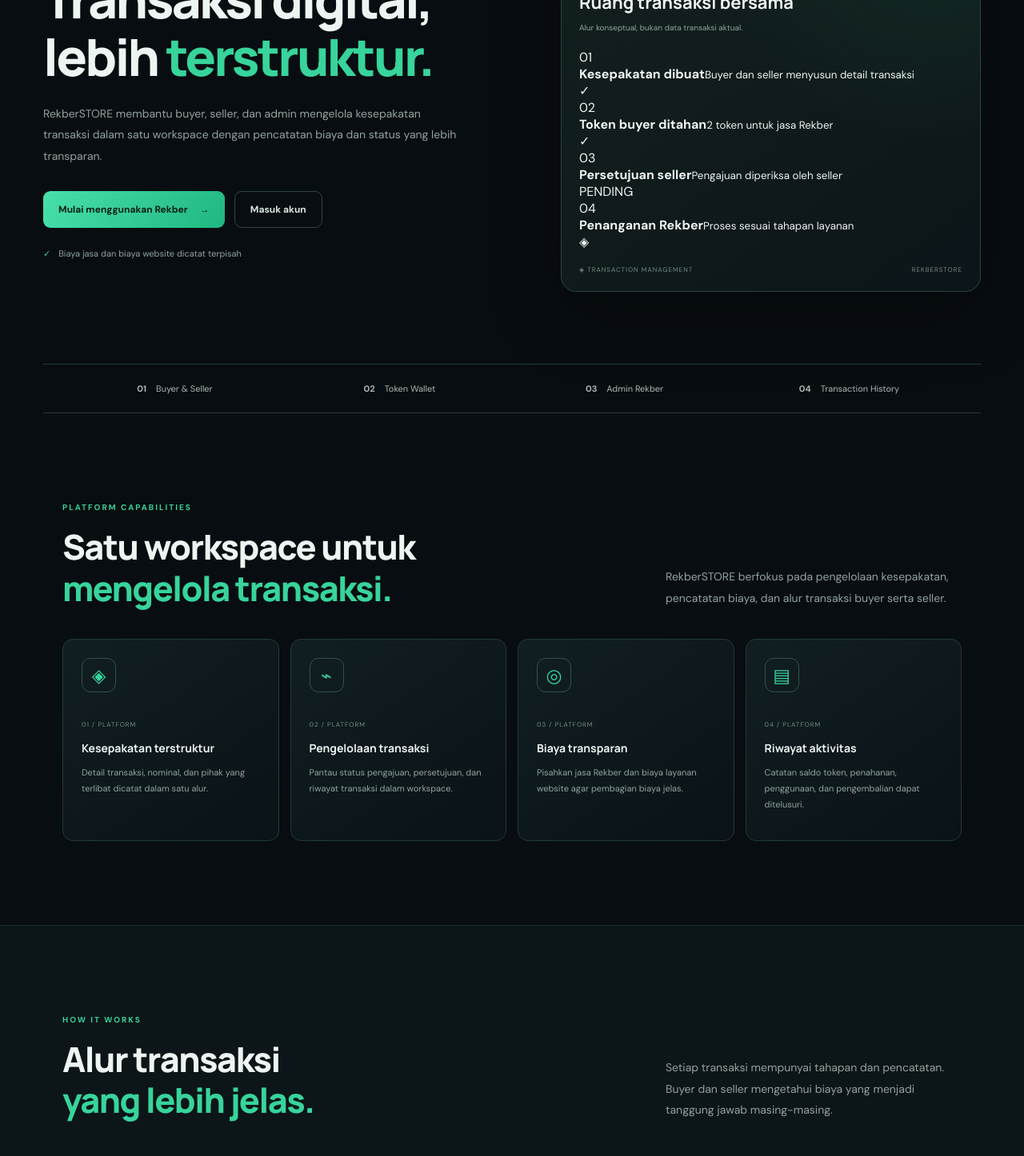
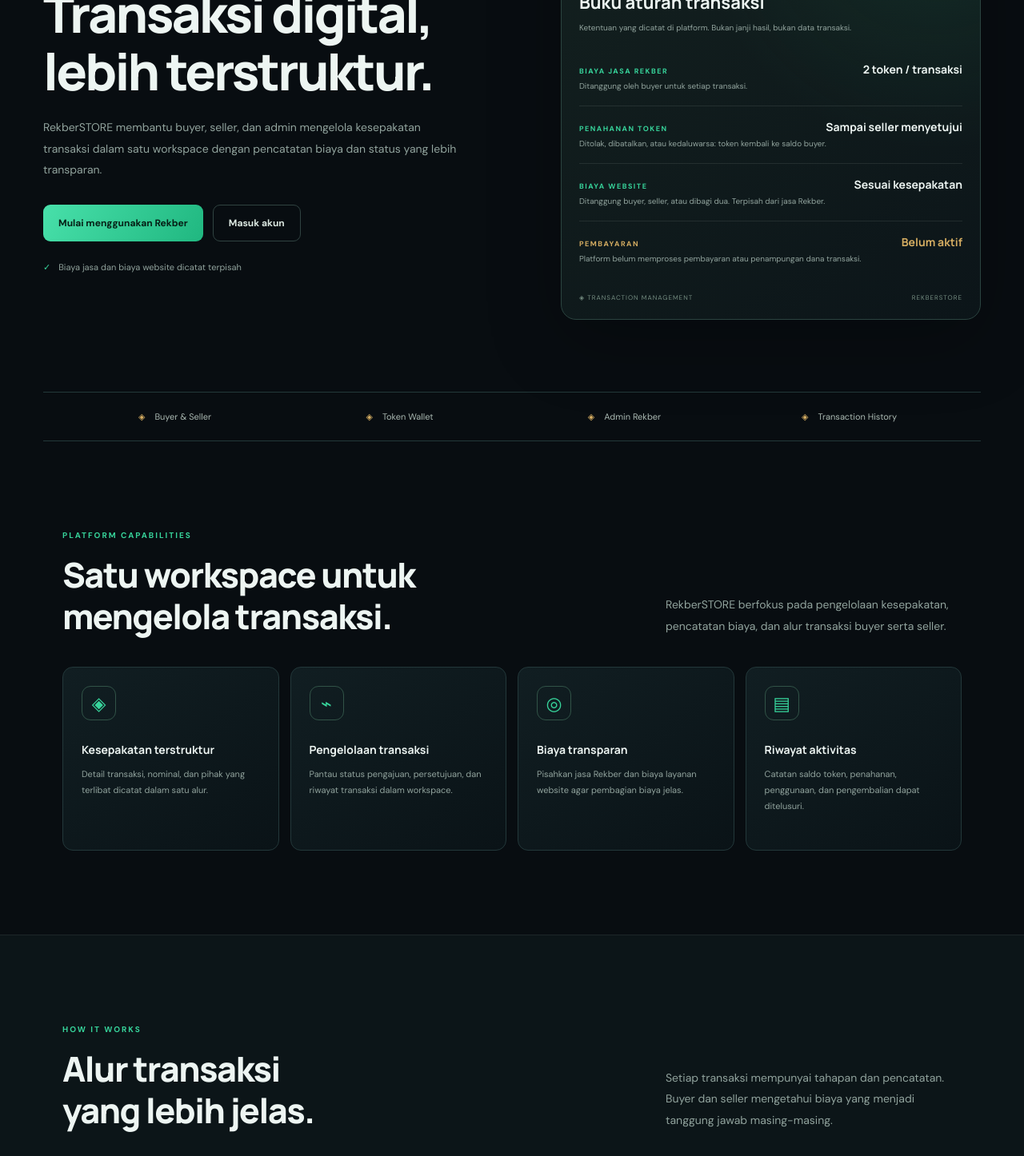
Before and after one commit to panglimaa09-a11y/rekberSTORE, a Next.js app: page / in a window 1280 px wide. Shown: the part 300-1746 px from the top of the page at 80% size. Built offline with nearby package versions, Linux system fonts and the light colour scheme.

Commit message:
Fase 1: polish landing (kartu aturan transaksi, tanpa nomor dekoratif)

```diff
--- a/src/app/page.tsx
+++ b/src/app/page.tsx
@@ -25,22 +25,22 @@ const features = [
 
 const steps = [
   {
-    number: "01",
+    stage: "SEPAKAT",
     title: "Buat kesepakatan",
     text: "Buyer dan seller menentukan barang atau layanan, nominal, serta ketentuan transaksi."
   },
   {
-    number: "02",
+    stage: "TAHAN",
     title: "Buyer menyediakan token",
     text: "Buyer menyediakan 2 token untuk biaya jasa Rekber. Token ditahan saat pengajuan."
   },
   {
-    number: "03",
+    stage: "PERIKSA",
     title: "Seller memberikan persetujuan",
     text: "Seller memeriksa pengajuan. Jika menolak atau buyer membatalkan sebelum persetujuan, token dikembalikan."
   },
   {
-    number: "04",
+    stage: "PROSES",
     title: "Admin menangani proses",
     text: "Transaksi mengikuti prosedur Rekber dan pencatatan status sesuai tahapan layanan."
   }
@@ -70,7 +70,7 @@ export default function Home() {
 
         <div className="lp-nav-actions">
           <Link href="/login" className="lp-login">Masuk</Link>
-          <Link href="/register" className="lp-nav-cta">Buat Akun <span>↗</span></Link>
+          <Link href="/register" className="lp-nav-cta">Buat Akun</Link>
         </div>
       </nav>
 
@@ -83,7 +83,7 @@ export default function Home() {
           <h1>
             Transaksi digital,
             <br />
-            lebih <em>terstruktur.</em>
+            lebih terstruktur.
           </h1>
 
           <p>
@@ -94,7 +94,7 @@ export default function Home() {
 
           <div className="lp-hero-actions">
             <Link href="/register" className="lp-button-primary">
-              Mulai menggunakan Rekber <span>→</span>
+              Mulai menggunakan Rekber
             </Link>
             <Link href="/login" className="lp-button-secondary">
               Masuk akun
@@ -112,50 +112,38 @@ export default function Home() {
               <span className="lp-window-dots">● ● ●</span>
               <b>REKBER WORKSPACE</b>
             </div>
-            <span className="lp-demo-label">PRODUCT FLOW</span>
+            <span className="lp-demo-label">ATURAN TRANSAKSI</span>
           </div>
 
           <div className="lp-visual-heading">
-            <small>ILUSTRASI ALUR TRANSAKSI</small>
-            <h2>Ruang transaksi bersama</h2>
-            <p>Alur konseptual, bukan data transaksi aktual.</p>
+            <small>ATURAN YANG BERLAKU UNTUK SETIAP TRANSAKSI</small>
+            <h2>Buku aturan transaksi</h2>
+            <p>Ketentuan yang dicatat di platform. Bukan janji hasil, bukan data transaksi.</p>
           </div>
 
-          <div className="lp-flow-list">
-            <div className="lp-flow-item">
-              <div className="lp-flow-number active">01</div>
-              <div>
-                <b>Kesepakatan dibuat</b>
-                <small>Buyer dan seller menyusun detail transaksi</small>
-              </div>
-              <span className="lp-flow-check">✓</span>
+          <div className="lp-ledger">
+            <div className="lp-ledger-row">
+              <small>BIAYA JASA REKBER</small>
+              <strong>2 token / transaksi</strong>
+              <p>Ditanggung oleh buyer untuk setiap transaksi.</p>
             </div>
 
-            <div className="lp-flow-item">
-              <div className="lp-flow-number active">02</div>
-              <div>
-                <b>Token buyer ditahan</b>
-                <small>2 token untuk jasa Rekber</small>
-              </div>
-              <span className="lp-flow-check">✓</span>
+            <div className="lp-ledger-row">
+              <small>PENAHANAN TOKEN</small>
+              <strong>Sampai seller menyetujui</strong>
+              <p>Ditolak, dibatalkan, atau kedaluwarsa: token kembali ke saldo buyer.</p>
             </div>
 
-            <div className="lp-flow-item">
-              <div className="lp-flow-number">03</div>
-              <div>
-                <b>Persetujuan seller</b>
-                <small>Pengajuan diperiksa oleh seller</small>
-              </div>
-              <span className="lp-flow-pending">PENDING</span>
+            <div className="lp-ledger-row">
+              <small>BIAYA WEBSITE</small>
+              <strong>Sesuai kesepakatan</strong>
+              <p>Ditanggung buyer, seller, atau dibagi dua. Terpisah dari jasa Rekber.</p>
             </div>
 
-            <div className="lp-flow-item">
-              <div className="lp-flow-number">04</div>
-              <div>
-                <b>Penanganan Rekber</b>
-                <small>Proses sesuai tahapan layanan</small>
-              </div>
-              <span className="lp-flow-lock">◈</span>
+            <div className="lp-ledger-row attention">
+              <small>PEMBAYARAN</small>
+              <strong>Belum aktif</strong>
+              <p>Platform belum memproses pembayaran atau penampungan dana transaksi.</p>
             </div>
           </div>
 
@@ -167,17 +155,17 @@ export default function Home() {
       </section>
 
       <section className="lp-strip">
-        <div><b>01</b><span>Buyer & Seller</span></div>
-        <div><b>02</b><span>Token Wallet</span></div>
-        <div><b>03</b><span>Admin Rekber</span></div>
-        <div><b>04</b><span>Transaction History</span></div>
+        <div><i>◈</i><span>Buyer &amp; Seller</span></div>
+        <div><i>◈</i><span>Token Wallet</span></div>
+        <div><i>◈</i><span>Admin Rekber</span></div>
+        <div><i>◈</i><span>Transaction History</span></div>
       </section>
 
       <section className="lp-section" id="fitur">
         <div className="lp-section-heading">
           <div>
             <span className="lp-eyebrow">PLATFORM CAPABILITIES</span>
-            <h2>Satu workspace untuk<br /><em>mengelola transaksi.</em></h2>
+            <h2>Satu workspace untuk<br />mengelola transaksi.</h2>
           </div>
           <p>
             RekberSTORE berfokus pada pengelolaan kesepakatan,
@@ -186,10 +174,9 @@ export default function Home() {
         </div>
 
         <div className="lp-feature-grid">
-          {features.map((feature, index) => (
+          {features.map((feature) => (
             <article className="lp-feature-card" key={feature.title}>
               <div className="lp-feature-icon">{feature.icon}</div>
-              <small>0{index + 1} / PLATFORM</small>
               <h3>{feature.title}</h3>
               <p>{feature.text}</p>
             </article>
@@ -201,7 +188,7 @@ export default function Home() {
         <div className="lp-section-heading">
           <div>
             <span className="lp-eyebrow">HOW IT WORKS</span>
-            <h2>Alur transaksi<br /><em>yang lebih jelas.</em></h2>
+            <h2>Alur transaksi<br />yang lebih jelas.</h2>
           </div>
           <p>
             Setiap transaksi mempunyai tahapan dan pencatatan.
@@ -211,8 +198,8 @@ export default function Home() {
 
         <div className="lp-steps">
           {steps.map(step => (
-            <article className="lp-step" key={step.number}>
-              <span>{step.number}</span>
+            <article className="lp-step" key={step.stage}>
+              <span>{step.stage}</span>
               <div className="lp-step-line" />
               <h3>{step.title}</h3>
               <p>{step.text}</p>
@@ -224,7 +211,7 @@ export default function Home() {
       <section className="lp-fees" id="biaya">
         <div className="lp-fees-copy">
           <span className="lp-eyebrow">TOKEN WALLET</span>
-          <h2>Biaya jelas.<br /><em>Transaksi terencana.</em></h2>
+          <h2>Biaya jelas.<br />Transaksi terencana.</h2>
           <p>
             Jasa Rekber dikenakan 2 token dari buyer untuk setiap transaksi.
             Biaya layanan website merupakan komponen terpisah dan disepakati
@@ -269,7 +256,7 @@ export default function Home() {
           </div>
 
           <Link href="/register" className="lp-package-cta">
-            Buat akun RekberSTORE <span>→</span>
+            Buat akun RekberSTORE
           </Link>
         </div>
       </section>
@@ -278,7 +265,7 @@ export default function Home() {
         <div className="lp-section-heading">
           <div>
             <span className="lp-eyebrow">HELP CENTER</span>
-            <h2>Pertanyaan<br /><em>yang sering diajukan.</em></h2>
+            <h2>Pertanyaan<br />yang sering diajukan.</h2>
           </div>
           <p>
             Informasi dasar mengenai sistem token, biaya layanan,
@@ -312,10 +299,10 @@ export default function Home() {
 
       <section className="lp-final-cta">
         <span className="lp-eyebrow">REKBERSTORE PLATFORM</span>
-        <h2>Mulai dengan kesepakatan<br /><em>yang lebih terstruktur.</em></h2>
+        <h2>Mulai dengan kesepakatan<br />yang lebih terstruktur.</h2>
         <p>Buat akun dan kenali workspace RekberSTORE.</p>
         <Link href="/register" className="lp-button-primary">
-          Daftar RekberSTORE <span>→</span>
+          Daftar RekberSTORE
         </Link>
       </section>
 
```
